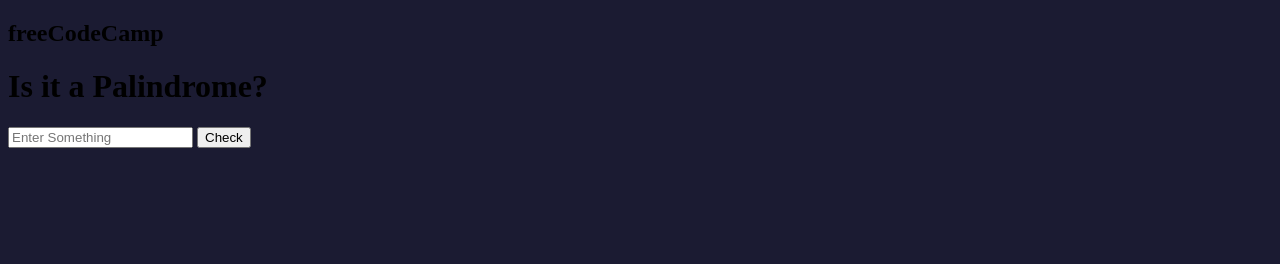
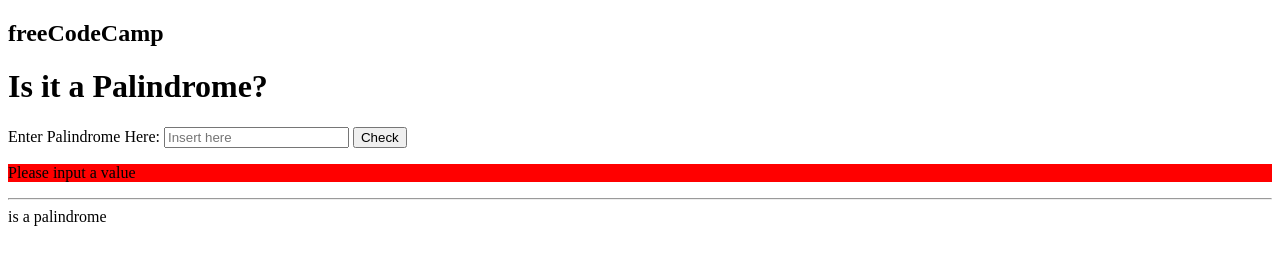
Before and after one commit to TheSurfingCoder/freeCodeCamp, a plain HTML site: page PalindromeProject/index.html in a window 1280 px wide. Both pictures are taken after a click on the button "Check". Drawn offline with Linux system fonts and the light colour scheme.

Commit message:
cleaning up

```diff
--- a/PalindromeProject/index.html
+++ b/PalindromeProject/index.html
@@ -1,16 +1,30 @@
 <!DOCTYPE html>
+<html lang="en">
 
-<html lang = "en">
+<head>
+    <meta charset="UTF-8" />
+    <meta name="viewport" content="width=device-width, initial-scale=1.0" />
+    <link href="styles.css" rel="stylesheet" />
+    <title>Palindrome Checker</title>
+</head>
 
-  <head>
-    <meta charset = "UTF-8"/>
-    <meta name ="viewport"/>
-    <link href= "styles.css" rel ="stylesheet"/>
-  </head>
-  <body>
+<body>
     <main>
-      <h2>freeCodeCamp</h2>
-      <h1> Is it a Palindrome?</h2>
-      <input type = "text" placeholder="Enter Something"id="text-input"></input>
-      <button id="check-btn">Check</check>
-    </body>
+        <h2>freeCodeCamp</h2>
+        <h1>Is it a Palindrome?</h1>
+
+        <label for="text-input">Enter Palindrome Here:</label>
+        <input id="text-input" placeholder="Insert here">
+
+        <button type="button" id="check-btn">Check</button>
+        <p id="error-message" class="error"></p>
+
+        <hr>
+
+        <div id="result"></div>
+    </main>
+
+    <script src="script.js"></script>
+</body>
+
+</html>
--- /dev/null
+++ b/PalindromeProject/script.js
@@ -0,0 +1,42 @@
+const checkButton = document.getElementById("check-btn");
+const errorMessage = document.getElementById("error-message")
+const inputField = document.getElementById("text-input")
+const resultField = document.getElementById("result")
+
+checkButton.addEventListener("click", function(){
+
+
+  if(inputField.value.trim()===""){
+    errorMessage.innerText = "Please input a value"
+    alert("Please input a value")
+    console.log("it's empty")
+  }
+    resultField.innerText = paliChecker(inputField.value);
+
+});
+
+
+function paliChecker (input) {
+    console.log(`Input: ${input}`)
+    let palindrome = "";
+    let cleanString = input.trim().replace(/[^a-zA-Z]/g, '').toLowerCase();
+      console.log(`Clean String: ${cleanString}`);
+
+
+    for(let i=cleanString.length-1;i>=0;i--){
+        palindrome += cleanString.charAt(i);
+
+
+    }
+    if(input === "1 eye for of 1 eye."){
+        return `${input} is not a palindrome`
+      }
+    else if(palindrome === cleanString){
+        console.log(`Palindrome: ${palindrome}`);
+        return `${input} is a palindrome`
+    } else{
+        console.log(`Palindrome: ${palindrome}`);
+        return `${input} is not a palindrome`
+    };
+
+};
--- a/PalindromeProject/styles.css
+++ b/PalindromeProject/styles.css
@@ -1,3 +1,3 @@
-body {
-    background-color: rgb(27,27,50)
-}
+#error-message {
+    background-color: red;
+  }
```
Also changed, not shown: To-Do-List/index.html (renamed from To-Do List/index.html), To-Do-List/styles.css (renamed from To-Do List/styles.css), 1 other file.
